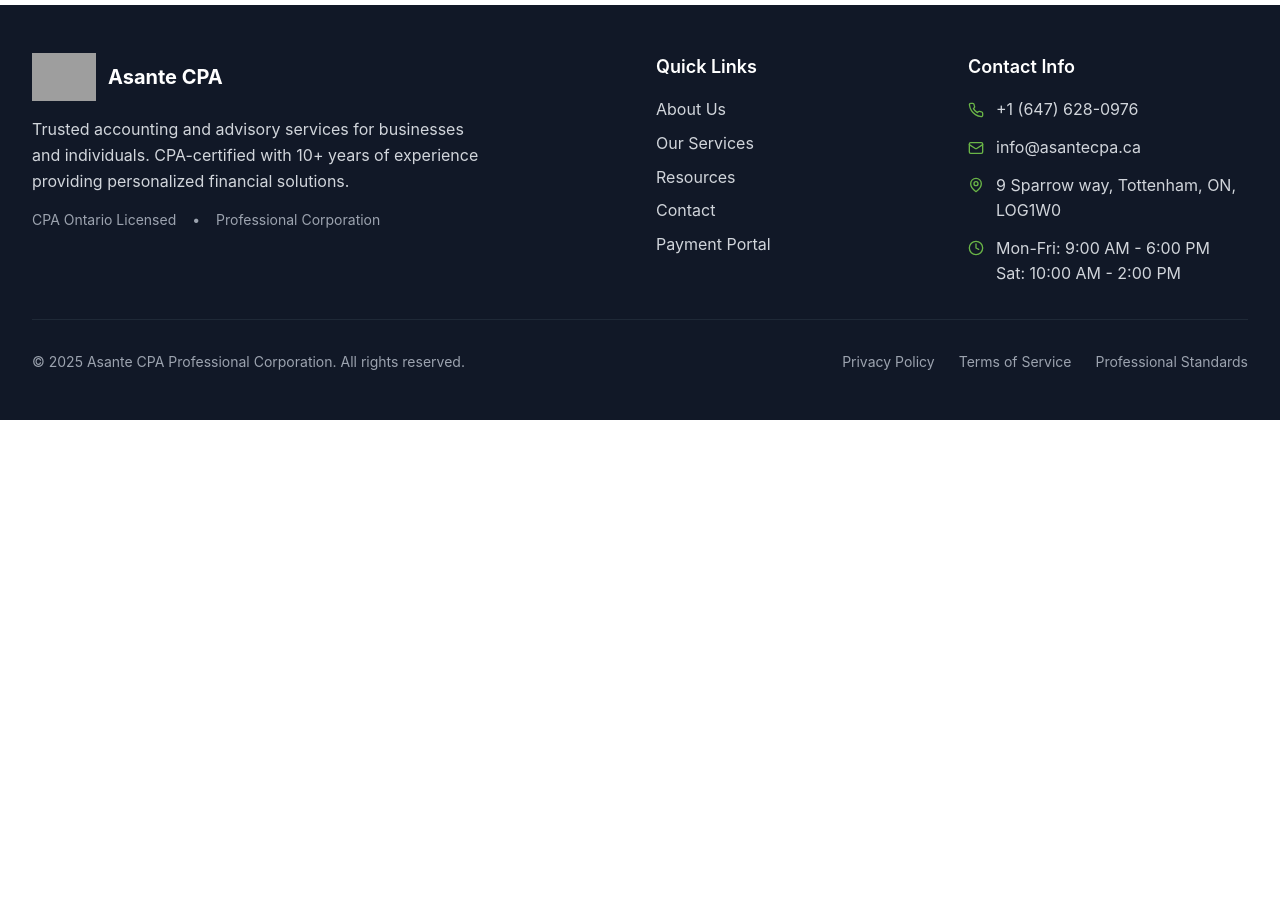
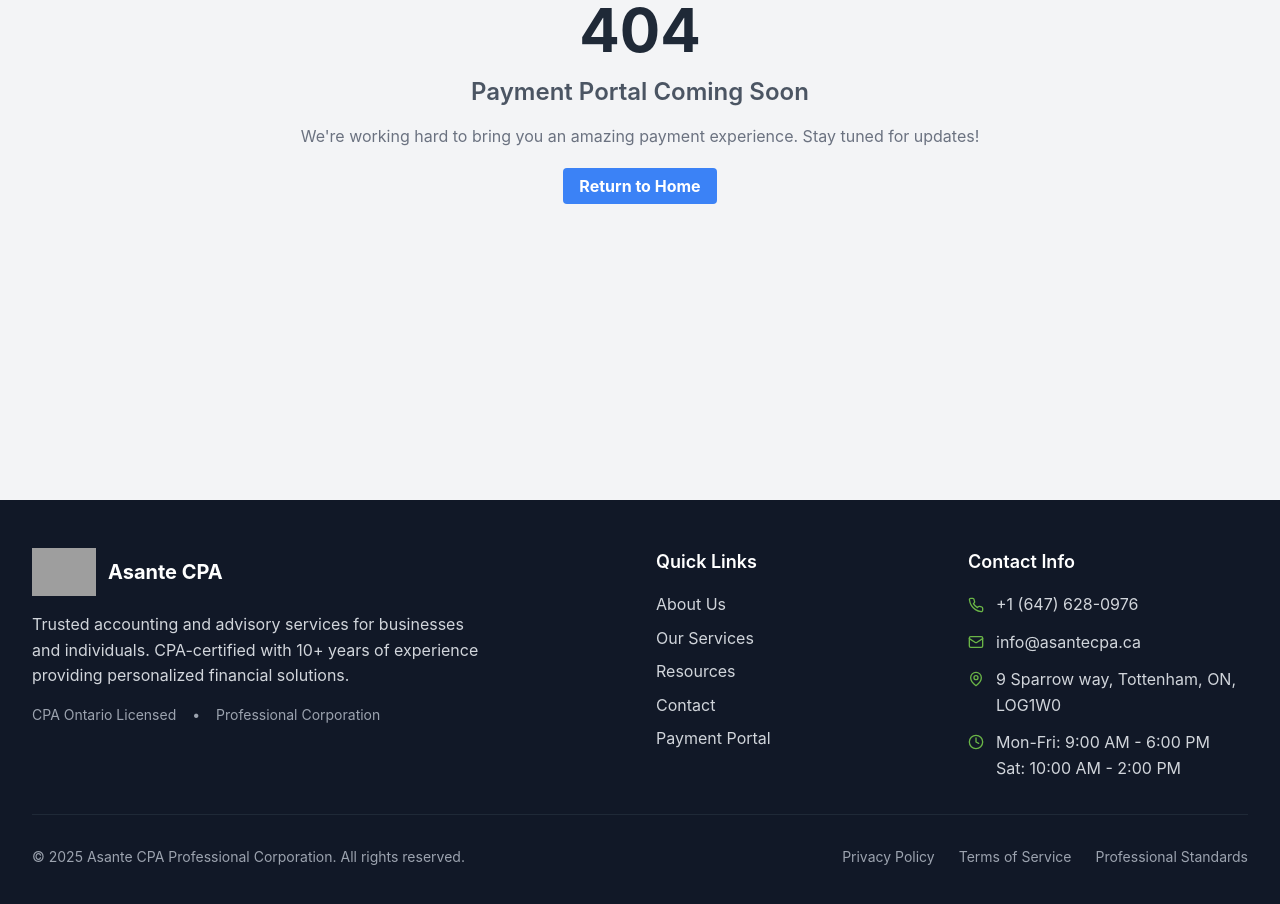
Before and after one commit to Wise-mystic/Asante-CPA, a React (Vite) app: page /payment-portal in a window 1280 px wide. Shown: the part 380-1284 px from the top of the page. Before the commit the page ends 800 px from the top, so only its background shows below. Built offline with nearby package versions, Linux system fonts and the light colour scheme; grey boxes are pictures that could not be loaded.

Commit message:
improve the index.html

```diff
--- a/index.html
+++ b/index.html
@@ -2,10 +2,10 @@
 <html lang="en">
 	<head>
 		<meta charset="UTF-8" />
-		<link rel="icon" type="image/svg+xml" href="/vite.svg" />
-		<meta name="generator" content="Hostinger Horizons" />
+		<link rel="icon" type="image/svg+xml" href="/src/assets/images/CPA-Ontario-rgb-Short.jpg" />
+		<meta name="generator" content="Asante CPA Professional Corporation" />
 		<meta name="viewport" content="width=device-width, initial-scale=1.0" />
-		<title>Hostinger Horizons</title>
+		<title>Asante CPA Professional Corporation</title>
 	</head>
 	<body>
 		<div id="root"></div>
--- a/src/App.jsx
+++ b/src/App.jsx
@@ -17,6 +17,7 @@
 import BookingPage from '@/pages/BookingPage';
 import QuotePage from '@/pages/QuotePage';
 import ScrollToTop from '@/components/ScrollToTop';
+import PaymentPortal404 from '@/components/PaymentPortal404';
 
 function App() {
   return (
@@ -39,6 +40,7 @@
             <Route path="/contact" element={<ContactPage />} />
             <Route path="/book-consultation" element={<BookingPage />} />
             <Route path="/request-quote" element={<QuotePage />} />
+            <Route path="/payment-portal" element={<PaymentPortal404 />} />
           </Routes>
         </main>
         <Footer />
--- a/src/components/Footer.jsx
+++ b/src/components/Footer.jsx
@@ -4,13 +4,6 @@
 import { toast } from '@/components/ui/use-toast';
 
 const Footer = () => {
-  const handlePaymentPortal = () => {
-    toast({
-      title: "🚧 Payment portal coming soon!",
-      description: "This feature isn't implemented yet—but don't worry! You can request it in your next prompt! 🚀",
-    });
-  };
-
   const firmAddress = "9 Sparrow way, Tottenham, ON, LOG1W0";
   const googleMapsUrl = `https://www.google.com/maps/search/?api=1&query=${encodeURIComponent(firmAddress)}`;
   const whatsappUrl = "https://wa.me/16476280976";
@@ -51,12 +44,12 @@
               <Link to="/contact" className="block text-gray-300 hover:text-primary-green transition-colors">
                 Contact
               </Link>
-              <button
-                onClick={handlePaymentPortal}
-                className="block text-gray-300 hover:text-primary-green transition-colors text-left"
+              <Link
+                to="/payment-portal"
+                className="block text-gray-300 hover:text-primary-green transition-colors"
               >
                 Payment Portal
-              </button>
+              </Link>
             </div>
           </div>
 
--- /dev/null
+++ b/src/components/PaymentPortal404.jsx
@@ -0,0 +1,25 @@
+import React from 'react';
+import { Link } from 'react-router-dom';
+
+const PaymentPortal404 = () => {
+  return (
+    <div className="payment-portal-404 min-h-screen flex flex-col items-center justify-center bg-gray-100 p-4">
+      <div className="text-center">
+        <h1 className="text-6xl font-bold text-gray-800 mb-4">404</h1>
+        <h2 className="text-2xl font-semibold text-gray-600 mb-4">Payment Portal Coming Soon</h2>
+        <p className="text-gray-500 mb-6">
+          We're working hard to bring you an amazing payment experience.
+          Stay tuned for updates!
+        </p>
+        <Link
+          to="/"
+          className="bg-blue-500 hover:bg-blue-600 text-white font-bold py-2 px-4 rounded transition duration-300"
+        >
+          Return to Home
+        </Link>
+      </div>
+    </div>
+  );
+};
+
+export default PaymentPortal404;
```
Also changed, not shown: src/assets/images/CPA-Ontario-rgb-Short.jpg (added).
